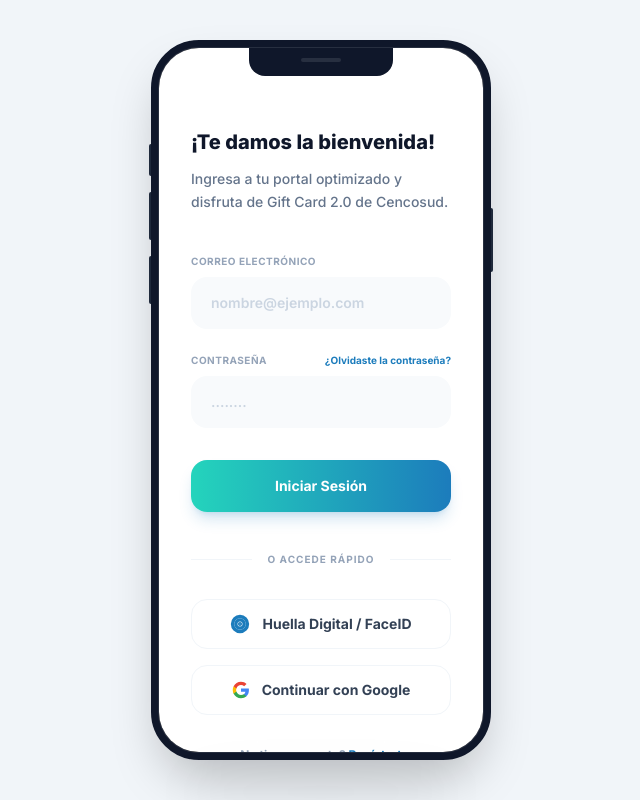
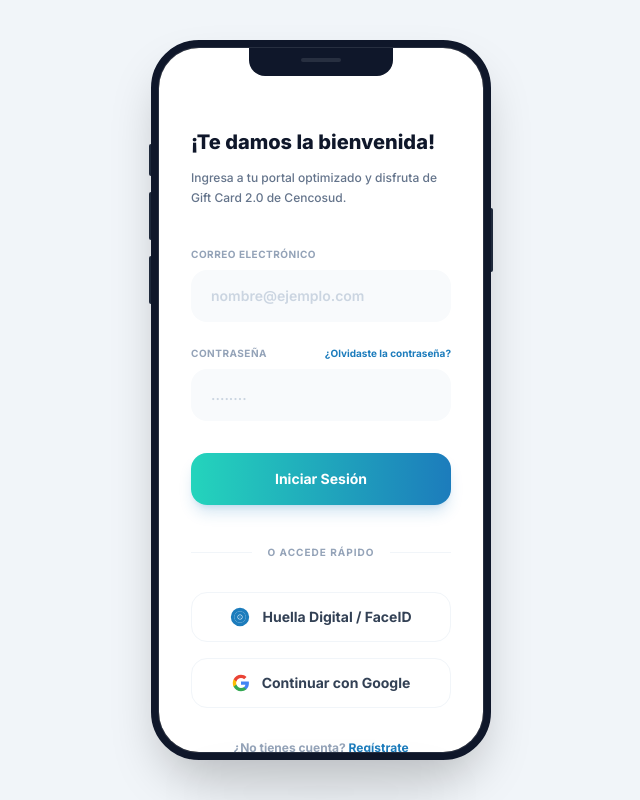
Before and after one commit to fhormazabalcleverit/giftcard-2, a React (Vite) app: page / in a window 1280 px wide. Shown: the whole page, without its empty margins (319-959 px from the left). Built offline with nearby package versions, Linux system fonts and the light colour scheme.

Commit message:
fix: Adjust text size and card height
Update the font size for the welcome message and reduce the height of the balance card to better match the mockup design.

```diff
--- a/components/HomeScreen.tsx
+++ b/components/HomeScreen.tsx
@@ -112,7 +112,7 @@
         </div>
 
         {/* Balance Card - Updated to Splash Gradient */}
-        <div className="relative w-full h-48 rounded-[0.8rem] bg-gradient-to-tr from-[#24d4bc] via-[#1c7cbc] to-[#1c4c9c] p-7 flex flex-col justify-between shadow-xl shadow-[#1c7cbc]/20 overflow-hidden group mb-8">
+        <div className="relative w-full h-40 rounded-[0.8rem] bg-gradient-to-tr from-[#24d4bc] via-[#1c7cbc] to-[#1c4c9c] p-5 flex flex-col justify-between shadow-xl shadow-[#1c7cbc]/20 overflow-hidden group mb-8">
           <div className="relative z-10">
             <p className="text-white/80 text-[10px] font-bold uppercase tracking-widest mb-1">
               Saldo total disponible
--- a/components/LoginScreen.tsx
+++ b/components/LoginScreen.tsx
@@ -22,7 +22,7 @@
         <h1 className="text-xl font-extrabold text-[#0f172a] mb-3">
           ¡Te damos la bienvenida!
         </h1>
-        <p className="text-[#64748b] text-sm leading-relaxed font-medium">
+        <p className="text-[#64748b] text-xs leading-relaxed font-medium">
           Ingresa a tu portal optimizado y disfruta de Gift Card 2.0 de Cencosud.
         </p>
       </div>
```
